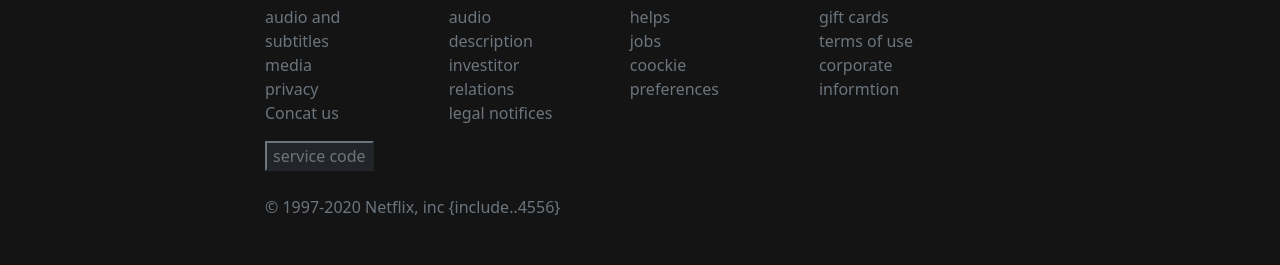
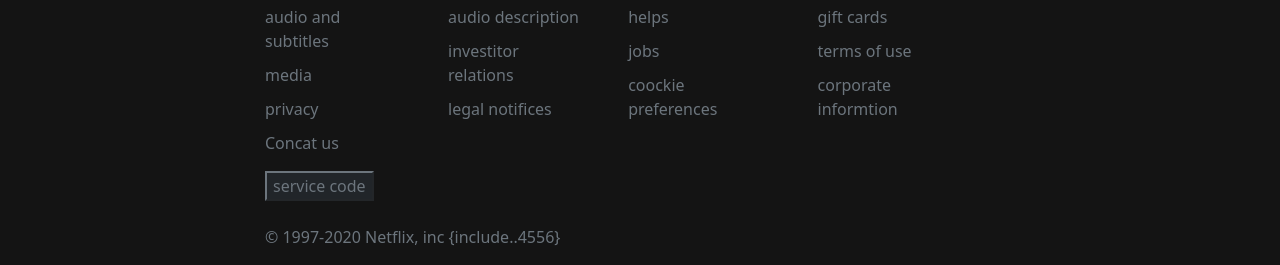
Before and after one commit to saromax01/netflix-boodstrap, a plain HTML site: page index.html in a window 1280 px wide. Shown: the part 933-1198 px from the top of the page. Before the commit the page ends 1168 px from the top, so only its background shows below. Drawn offline with nearby package versions, Linux system fonts and the light colour scheme.

Commit message:
finish-project-no-extra

```diff
--- a/style.css
+++ b/style.css
@@ -50,7 +50,7 @@
   text-decoration: underline;
 }
 .berry div {
-  margin-right: 60px;
+  margin-right: 40px;
 }
 img:hover {
   cursor: pointer;
@@ -71,3 +71,6 @@
 section img {
   border: black 1px solid;
 }
+.berry li {
+  margin-bottom: 10px;
+}
```
